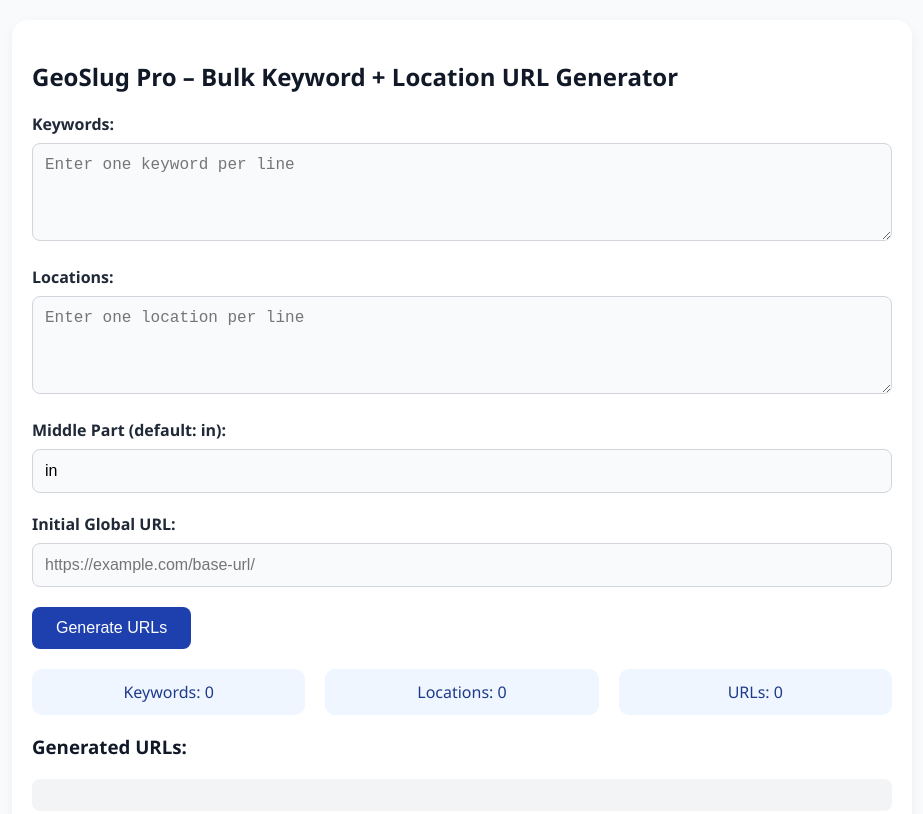
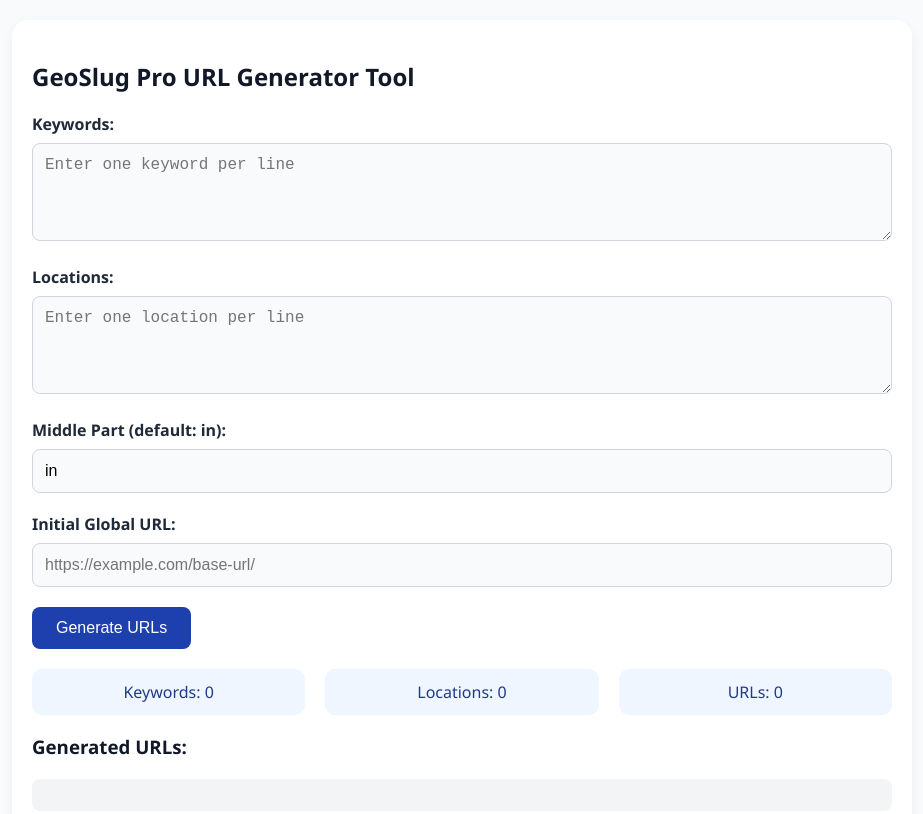
Before and after one commit to RakibAlom/GeoSlug-Pro, a plain HTML site: page index.html in a window 1280 px wide. Shown: the top 814 px of the page, without its empty margins (178-1101 px from the left). Drawn offline with Linux system fonts and the light colour scheme.

Commit message:
readme.md updated

```diff
--- a/index.html
+++ b/index.html
@@ -2,9 +2,9 @@
 <html lang="en">
 <head>
   <meta charset="UTF-8">
-  <title>GeoSlug Pro – Bulk Keyword + Location URL Generator</title>
+  <title>GeoSlug Pro - URL Generator Tool</title>
   <style>
-   * {
+    * {
       box-sizing: border-box;
     }
 
@@ -157,7 +157,7 @@
 <body>
 
   <div class="container">
-    <h2>GeoSlug Pro – Bulk Keyword + Location URL Generator</h2>
+    <h2>GeoSlug Pro URL Generator Tool</h2>
 
     <label for="keywords">Keywords:</label>
     <textarea id="keywords" rows="4" placeholder="Enter one keyword per line"></textarea>
@@ -210,10 +210,8 @@
 
       <p><strong>Developer:</strong> <a href="https://rakibalom.com" target="_blank" rel="noopener noreferrer">Rakib Alom</a></p>
     </div>
-
   </div>
 
-  </body>
   <script>
     function slugify(text) {
       return text
@@ -269,4 +267,6 @@
       });
     }
   </script>
+
+</body>
 </html>
```
Also changed, not shown: 1 other file.
